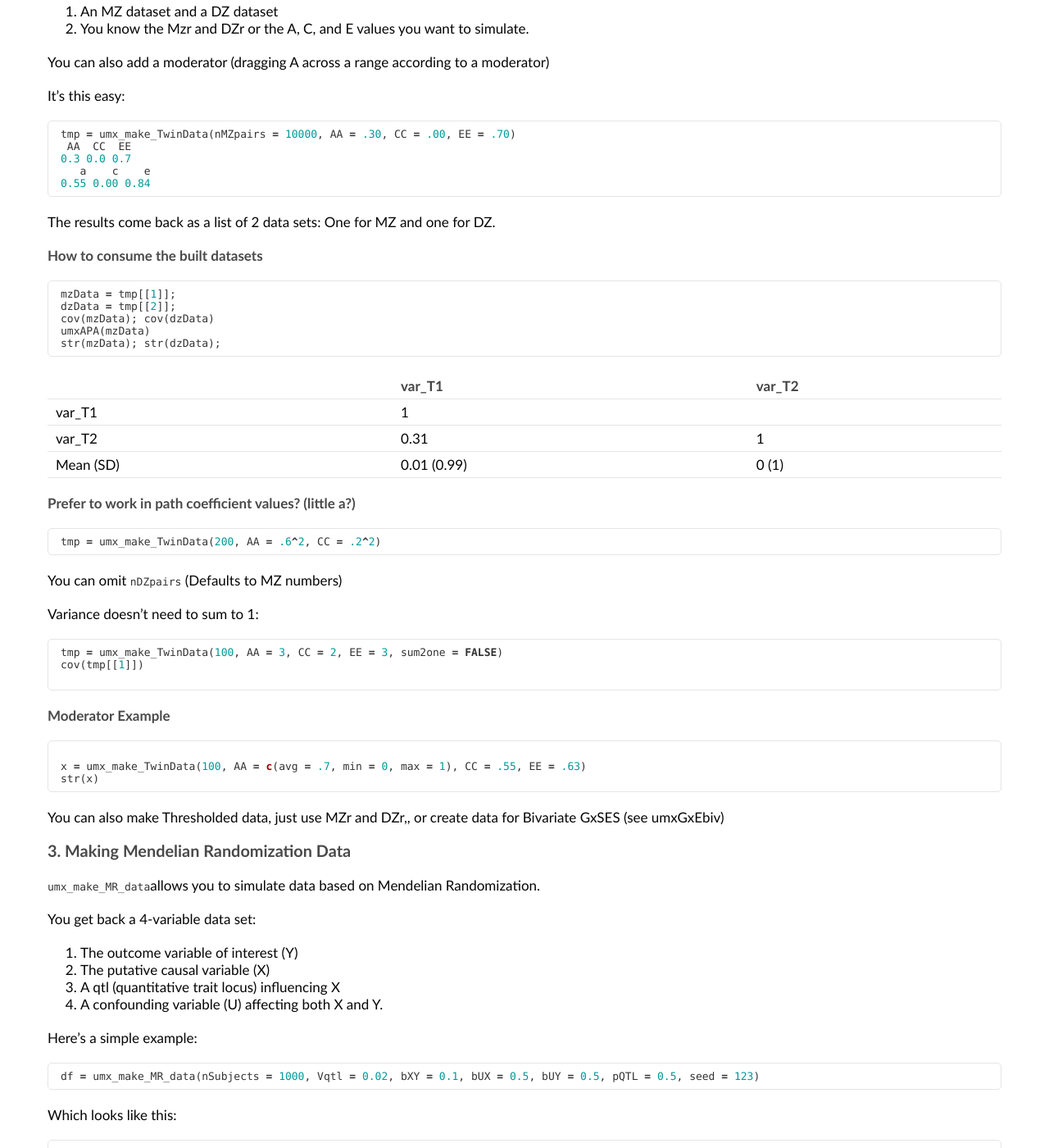
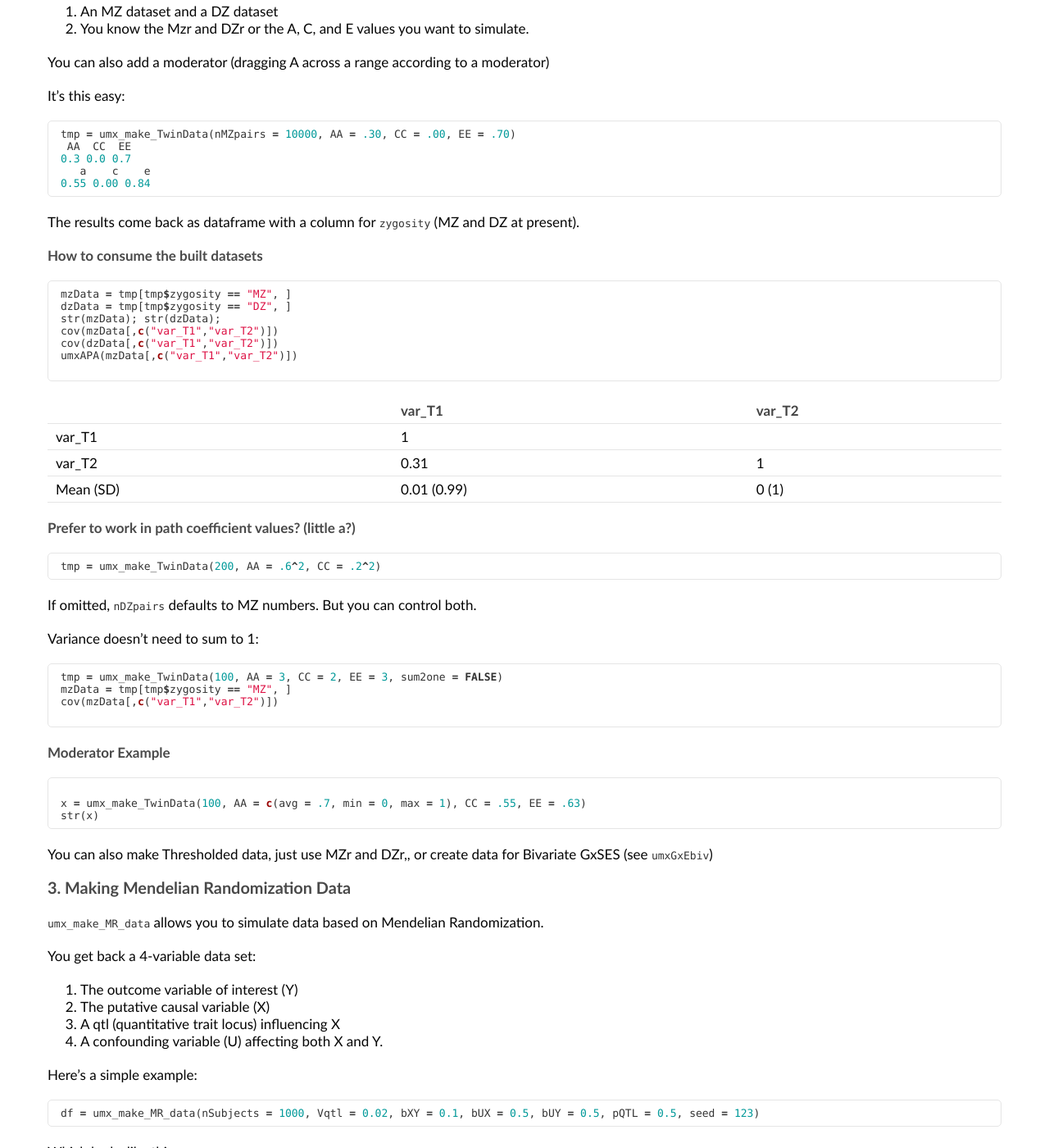
Before and after one commit to tbates/tbates.github.io, a Jekyll site: the page built from _posts/1950-06-10-practical-simulation.markdown, in a window 1280 px wide and 1400 px high, scrolled down 1308 px. Shown: the whole window at 82% size. Built offline with Jekyll 4.4.1, drawn with Linux system fonts in a browser that asks for light colours.

Commit message:
no message

````diff
--- a/_posts/1950-06-10-practical-simulation.markdown
+++ b/_posts/1950-06-10-practical-simulation.markdown
@@ -84,16 +84,18 @@ tmp = umx_make_TwinData(nMZpairs = 10000, AA = .30, CC = .00, EE = .70)
    a    c    e
 0.55 0.00 0.84
 ```
-The results come back as a list of 2 data sets: One for MZ and one for DZ.
+The results come back as dataframe with a column for `zygosity` (MZ and DZ at present).
 
 #### How to consume the built datasets
 
 ```r
-mzData = tmp[[1]];
-dzData = tmp[[2]];
-cov(mzData); cov(dzData)
-umxAPA(mzData)
+mzData = tmp[tmp$zygosity == "MZ", ]
+dzData = tmp[tmp$zygosity == "DZ", ]
 str(mzData); str(dzData);
+cov(mzData[,c("var_T1","var_T2")])
+cov(dzData[,c("var_T1","var_T2")])
+umxAPA(mzData[,c("var_T1","var_T2")])
+
 ```
 
 |          |var_T1      |var_T2 |
@@ -108,13 +110,15 @@ str(mzData); str(dzData);
 ```r
 tmp = umx_make_TwinData(200, AA = .6^2, CC = .2^2)
 ```
-You can omit `nDZpairs` (Defaults to MZ numbers)
+
+If omitted, `nDZpairs` defaults to MZ numbers. But you can control both.
 
 Variance doesn't need to sum to 1:
 
 ```r
 tmp = umx_make_TwinData(100, AA = 3, CC = 2, EE = 3, sum2one = FALSE)
-cov(tmp[[1]])
+mzData = tmp[tmp$zygosity == "MZ", ]
+cov(mzData[,c("var_T1","var_T2")])
 
 ```
 
@@ -125,12 +129,12 @@
 x = umx_make_TwinData(100, AA = c(avg = .7, min = 0, max = 1), CC = .55, EE = .63)
 str(x)
 ```
-You can also make Thresholded data, just use MZr and DZr,, or create data for Bivariate GxSES  (see umxGxEbiv)
+You can also make Thresholded data, just use MZr and DZr,, or create data for Bivariate GxSES  (see `umxGxEbiv`)
 
 
 ### 3. Making Mendelian Randomization Data
 
-`umx_make_MR_data`allows you to simulate data based on Mendelian Randomization.
+`umx_make_MR_data` allows you to simulate data based on Mendelian Randomization.
 
 You get back a 4-variable data set:
 
@@ -163,11 +167,11 @@ umxAPA(df)
 umx_print(head(df))
 ```
 
-|          X|          Y|          U| qtl|
-|----------:|----------:|----------:|---:|
-| -1.0023978| -0.9650462| -0.6018928|   1|
-| -0.9593700| -0.1157263| -0.9936986|   0|
-| -0.2573603| -0.0975572|  1.0267851|   1|
-|  0.7112984|  0.0031000|  0.7510613|   0|
-|  0.0026485| -0.1110663| -1.5091665|   0|
-|  1.7699183| -0.2656627| -0.0951475|   1|
+|         X        |           Y       |           U        | qtl  |
+|----------------:|---------------:|-----------------:|-----:|
+| -1.0023978| -0.9650462 | -0.6018928|     1  |
+| -0.9593700| -0.1157263 | -0.9936986|     0  |
+| -0.2573603| -0.0975572 |  1.0267851|     1  |
+|  0.7112984|  0.0031000 |  0.7510613|     0  |
+|  0.0026485| -0.1110663 | -1.5091665|     0  |
+|  1.7699183| -0.2656627 | -0.0951475|     1  |
````
Also changed, not shown: _posts/1995-02-15-detailed-Multigroup.markdown (+18 -1 lines), _posts/2001-06-20-container-Examples-organized.markdown (+3 -4 lines).
